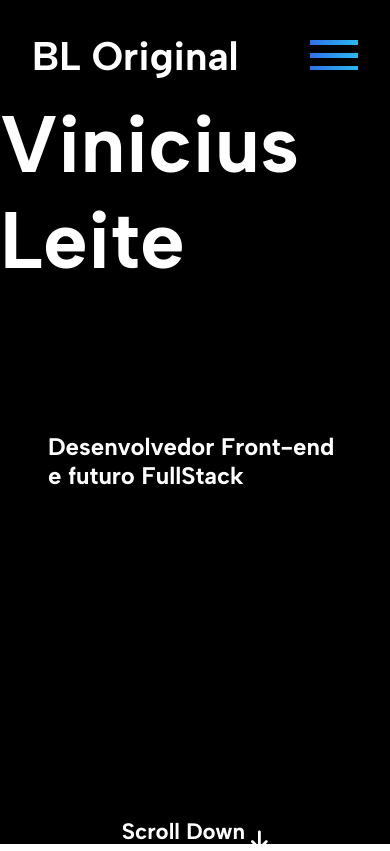
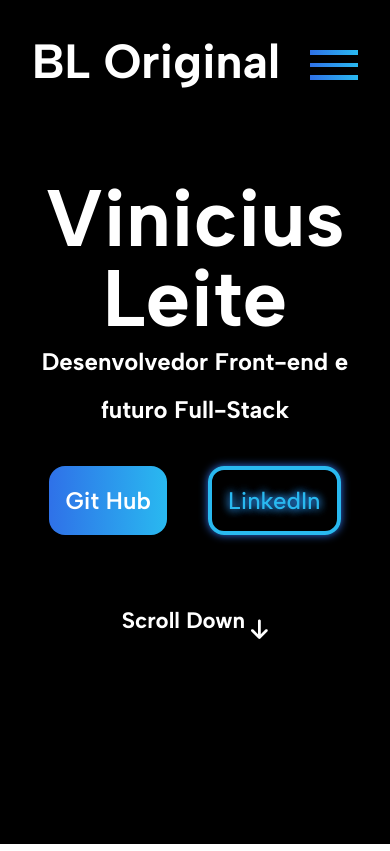
Before and after one commit to Vinicius-B-Leite/portfolio, a React (Create React App) app: page / in a window 390 px wide. Built offline with nearby package versions, Linux system fonts and the light colour scheme.

Commit message:
seção home responsiva

```diff
--- /dev/null
+++ b/src/componentes/botaoGradiente/estilos.scss
@@ -0,0 +1,13 @@
+@import '../cores/estilo.scss';
+
+.botao-gradiente{
+    color: $branco;
+    border: none;
+    background: linear-gradient(90deg, $azul, $azul-claro);
+    font-size: 1.5rem;
+    font-weight: 600;
+    padding: 1rem;
+    border-radius: 1rem;
+    cursor: pointer;
+    text-decoration: none;
+}
--- /dev/null
+++ b/src/componentes/botaoGradiente/index.js
@@ -0,0 +1,8 @@
+import React from 'react';
+import './estilos.scss';
+
+export default function BotaoGradiente(props){
+    return(
+        <button className='botao-gradiente' href={props.link}>{props.children}</button>
+    )
+}
--- /dev/null
+++ b/src/componentes/botaoVazado/estilos.scss
@@ -0,0 +1,14 @@
+@import '../cores/estilo.scss';
+
+.botao-vazado{
+    background: transparent;
+    color: $azul-claro;
+    font-size: 1.5rem;
+    font-weight: 500;
+    padding: 1rem;
+    border: .3rem solid $azul-claro;
+    border-radius: 1rem;
+    cursor: pointer;
+    text-shadow: 0 0 .5rem  $azul, 0 0 .5rem $azul-claro;
+    box-shadow: 0 0 .5rem $azul;
+}
--- /dev/null
+++ b/src/componentes/botaoVazado/index.js
@@ -0,0 +1,8 @@
+import React from "react";
+import './estilos.scss'
+
+export default function BotaoVazado(props){
+    return(
+        <button href="" className="botao-vazado">{props.children}</button>
+    )
+}
--- a/src/componentes/home/estilos.scss
+++ b/src/componentes/home/estilos.scss
@@ -1,48 +1,93 @@
 @import '../cores/estilo.scss';
 
-.hero{
+.hero {
     position: absolute;
-
     top: 0;
     left: 0;
     height: 100vh;
     width: 100%;
-    z-index: -1 ;
+    z-index: -1;
     background-color: black;
-    background-image: url("");
     color: $branco;
-    .hero-titulo{
-        height: 24rem;
-        display: flex;
-        justify-content: center;
-        align-items: center;
-        h1{
-            font-size: 5rem;
-            word-spacing: 1rem;
-        }
-    }
-    h2{
-        padding: 3rem;
-        height: 40vh;
-    }
-    h3{
+    box-sizing: border-box;
+    h3 {
         text-align: center;
         font-size: 1.4rem;
-        .icon{
+        margin-top: 15rem;
+        .icon {
             font-size: 1.4rem;
-            animation: flexinha 1.5s ease-in-out 0s  infinite;
+            animation: flexinha 1.5s ease-in-out 0s infinite;
             background: -webkit-linear-gradient($azul, $azul-claro);
             -webkit-background-clip: text;
             -webkit-text-fill-color: transparent;
         }
     }
+    .hero-detalhes{
+        width: 50%;
+        padding: 3rem 2rem;
+        box-sizing: border-box;
+        h1{
+            padding-top: 3rem;
+            font-size: 5rem;
+            word-spacing: 1rem;
+            line-height: 10rem;
+            text-align: center;
+        }
+        h2{
+            font-size: 1.5rem;
+            line-height: 3rem;
+            padding-bottom: 2rem;
+            text-align: center;
+        }
+        .conteiner{
+            display: flex;
+            justify-content: space-evenly;
+        }
+    }
+
+
+    @media screen and (max-width: 1500px) {
+        h3{
+            margin-top: 4rem;
+        }
+    }
+    @media screen and (max-width: 1195px) {
+        .hero-detalhes{
+            width: 100%;
+        }
+    }
+    @media screen and (max-width: 610px) {
+        .hero-detalhes{
+            padding: .5rem;
+        }
+    }
+    @media screen and (max-width: 555px) {
+        .hero-detalhes{
+            h1{
+                line-height: 5rem;
+            }
+        }
+    }
+    @media screen and (max-width: 372px) {
+        .hero-detalhes{
+            h1{
+                line-height: 5rem;
+                padding-top: 1rem;
+            }
+            h2{
+                line-height: 3rem;
+            }
+        }
+    }
+
 }
 
 @keyframes flexinha {
-    from{
+    from {
         transform: translateY(-.5rem);
     }
-    to{
+
+    to {
         transform: translateY(1rem);
     }
 }
--- a/src/componentes/home/index.js
+++ b/src/componentes/home/index.js
@@ -3,19 +3,24 @@ import NavBar from '../navbar';
 import './estilos.scss'
 import { FontAwesomeIcon } from '@fortawesome/react-fontawesome'
 import { faArrowDown } from '@fortawesome/free-solid-svg-icons'
+import BotaoGradiente from '../botaoGradiente';
+import BotaoVazado from '../botaoVazado';
 
 
 export default function Home(){
     return(
         <>
-            <NavBar/>
             <div className='hero'>
-                <div className='hero-titulo'>
+                <NavBar/>
+                <div class="hero-detalhes">
                     <h1>Vinicius Leite</h1>
+                    <h2>Desenvolvedor Front-end e futuro Full-Stack</h2>
+                    <div class="conteiner">
+                        <BotaoGradiente link="https://github.com/Vinicius-B-Leite">Git Hub</BotaoGradiente>
+                        <BotaoVazado link="https://github.com/Vinicius-B-Leite">LinkedIn</BotaoVazado>
+                    </div>
                 </div>
-                <h2>Desenvolvedor Front-end <br/>e futuro FullStack</h2>
                 <h3>Scroll Down <FontAwesomeIcon icon={faArrowDown} className="icon"/> </h3>
-
             </div>
         </>
     )
--- a/src/componentes/navbar/estilos.scss
+++ b/src/componentes/navbar/estilos.scss
@@ -8,15 +8,14 @@ header {
     padding: 2rem;
     transition: .5s;
 
-    h1 {
-        font-size: 2.5rem;
+    h1{
         color: $branco;
+        font-size: 3rem;
     }
 
     nav {
         .menu-hamburg {
             display: none;
-
             .um,
             .dois,
             .tres {
@@ -70,14 +69,8 @@ header {
                 transition: all .5s;
 
             }
-
-            .menu-hamburg {
+            .menu-hamburg{
                 display: block;
-                position: absolute;
-                top: 2rem;
-                right: 2rem;
-                z-index: 2;
-
             }
         }
 
@@ -103,9 +96,18 @@ header {
                 li {
                     text-align: center;
                     padding: 1rem 0;
+                    a{
+                        font-size:2rem;
+                    }
                 }
             }
             .menu-hamburg{
+                display: block;
+                position: absolute;
+                top: 2.5rem;
+                right: 2rem;
+                z-index: 2;
+
                 .um {
                     transform: rotate(40deg) translateX(.5rem) translateY(.3rem);
                     transition: .5s;
@@ -126,4 +128,21 @@ header {
             }
         }
     }
+
+    @media screen and (max-width: 408px) {
+        header{
+            .menu-hamburg{
+                right: 1rem;
+            }
+        }
+    }
+
+    @media screen and (max-width: 360px) {
+        nav#mostrar{
+            .menu-hamburg{
+                top: 4.5rem;
+            }
+
+        }
+    }
 }
```
Also changed, not shown: src/componentes/sobre/index.js (added, +7 -0 lines), src/componentes/sobre/estilos.scss (added).
